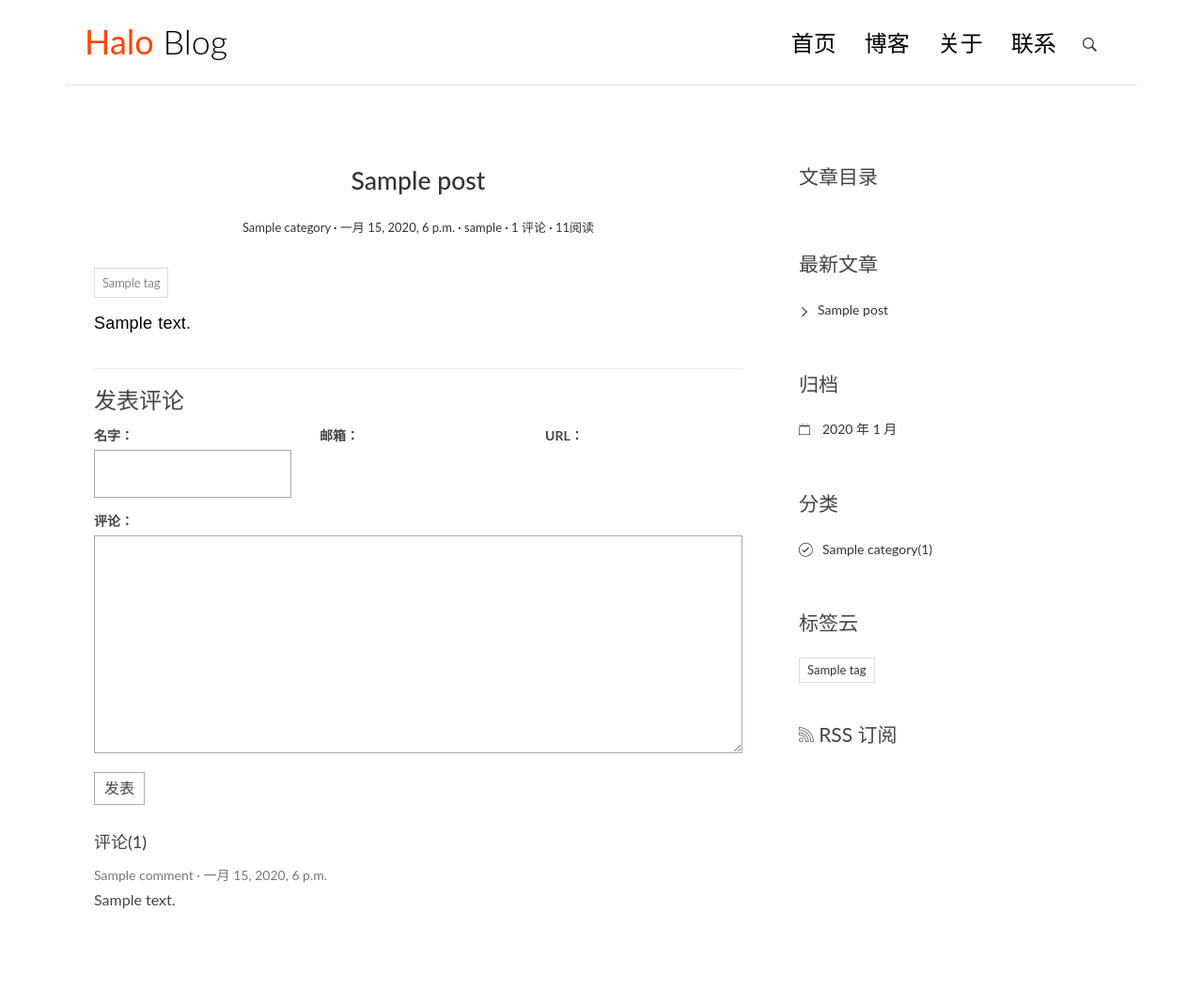
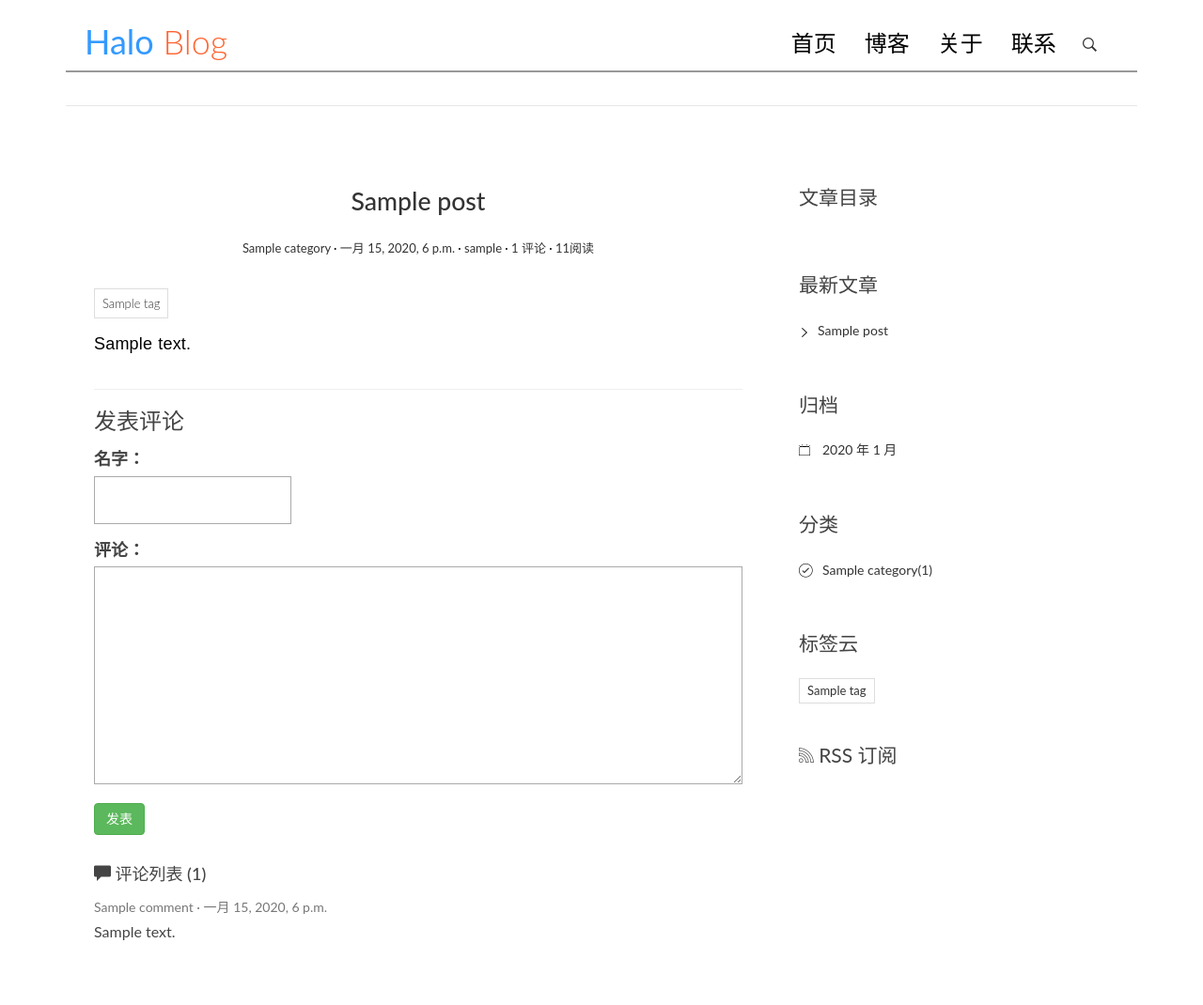
Before and after one commit to linjunyi22/django_blog, a Django app: page /blog/post/1/ in a window 1280 px wide. Shown: the whole page at 94% size. Before the commit the page ends 967 px from the top, so only its background shows below. Run offline with Django 3.2, Linux system fonts and the light colour scheme; tables that the repository leaves empty hold one stand-in row (values such as "Sample post"); some libraries are stand-ins or nearby versions.

Commit message:
修改模板

```diff
--- a/Templates/base.html
+++ b/Templates/base.html
@@ -10,7 +10,9 @@
     <meta name="viewport" content="width=device-width, initial-scale=1">
 
     <!-- css -->
-    <link rel="stylesheet" href="{% static 'blog/css/bootstrap.min.css' %}">
+{#    <link rel="stylesheet" href="{% static 'blog/css/bootstrap.min.css' %}">#}
+    <!-- 最新版本的 Bootstrap 核心 CSS 文件 -->
+    <link rel="stylesheet" href="https://cdn.bootcss.com/bootstrap/3.3.7/css/bootstrap.min.css" integrity="sha384-BVYiiSIFeK1dGmJRAkycuHAHRg32OmUcww7on3RYdg4Va+PmSTsz/K68vbdEjh4u" crossorigin="anonymous">
     <link rel="stylesheet" href="http://code.ionicframework.com/ionicons/2.0.1/css/ionicons.min.css">
     <link rel="stylesheet" href="{% static 'blog/css/pace.css' %}">
     <link rel="stylesheet" href="{% static 'blog/css/custom.css' %}">
@@ -18,7 +20,9 @@
 
     <!-- js -->
     <script src="{%  static 'blog/js/jquery-2.1.3.min.js' %}"></script>
-    <script src="{%  static 'blog/js/bootstrap.min.js' %}"></script>
+{#    <script src="{%  static 'blog/js/bootstrap.min.js' %}"></script>#}
+    <!-- 最新的 Bootstrap 核心 JavaScript 文件 -->
+    <script src="https://cdn.bootcss.com/bootstrap/3.3.7/js/bootstrap.min.js" integrity="sha384-Tc5IQib027qvyjSMfHjOMaLkfuWVxZxUPnCJA7l2mCWNIpG9mGCD8wGNIcPD7Txa" crossorigin="anonymous"></script>
     <script src="{%  static 'blog/js/pace.min.js' %}"></script>
     <script src="{%  static 'blog/js/modernizr.custom.js' %}"></script>
 </head>
@@ -29,7 +33,12 @@
         <div class="row">
             <div class="col-md-4 col-sm-5 col-xs-8">
                 <div class="logo">
-                    <h1><a href="{% url 'blog:index' %}"><b style="color: orangered">Halo</b> Blog</a></h1>
+                    <h1>
+                        <a href="{% url 'blog:index' %}">
+                            <b style="color: #3399FF">Halo</b>
+                            <span style="color: #FF6633;">Blog</span>
+                        </a>
+                    </h1>
                 </div>
             </div><!-- col-md-4 -->
 
@@ -44,9 +53,9 @@
                     <div class="collapse navbar-collapse" id="bs-example-navbar-collapse-1">
                         <ul class="nav navbar-nav navbar-right">
                             <li class="cl-effect-11"><a href="{% url 'blog:index' %}" data-hover="首页">首页</a></li>
-                            <li class="cl-effect-11"><a href="full-width.html" data-hover="博客">博客</a></li>
-                            <li class="cl-effect-11"><a href="about.html" data-hover="关于">关于</a></li>
-                            <li class="cl-effect-11"><a href="contact.html" data-hover="联系">联系</a></li>
+                            <li class="cl-effect-11"><a href="#" data-hover="博客">博客</a></li>
+                            <li class="cl-effect-11"><a href="#" data-hover="关于">关于</a></li>
+                            <li class="cl-effect-11"><a href="#" data-hover="联系">联系</a></li>
                         </ul>
                     </div><!-- /.navbar-collapse -->
                 </nav>
@@ -62,7 +71,7 @@
             </div><!-- col-md-8 -->
 
         </div>
-{#<div style="border: 1px solid darkturquoise;margin: 10px -20px;"></div>#}
+<div style="border: 1px solid #999999;margin: 10px -20px;"></div>
     </header>
 </div>
 
@@ -148,10 +157,10 @@
     <button type="button" class="overlay-close"><span class="ion-ios-close-empty"></span></button>
     <nav>
         <ul>
-            <li><a href="blog/index.html">首页</a></li>
-            <li><a href="full-width.html">博客</a></li>
-            <li><a href="about.html">关于</a></li>
-            <li><a href="contact.html">联系</a></li>
+            <li><a href="{% url 'blog:index' %}">首页</a></li>
+            <li><a href="#">博客</a></li>
+            <li><a href="#">关于</a></li>
+            <li><a href="#">联系</a></li>
         </ul>
     </nav>
 </div>
--- a/Templates/blog/detail.html
+++ b/Templates/blog/detail.html
@@ -36,45 +36,39 @@
                 <section class="comment-area" id="comment-area">
                     <hr>
                     <h3>发表评论</h3>
-                    <form action="{% url 'comments:post_comment' post.pk %}" method="post" class="comment-form">
+<form action="{% url 'comments:post_comment' post.pk %}" method="post" class="comment-form">
                       {% csrf_token %}
                       <div class="row">
                         <div class="col-md-4">
-                          <label for="{{ form.name.id_for_label }}">名字：</label>
+                          <label for="{{ form.name.id_for_label }}" style="font-size: 18px;">名字：</label>
                           {{ form.name }}
                           {{ form.name.errors }}
                         </div>
-                        <div class="col-md-4">
-                          <label for="{{ form.email.id_for_label }}">邮箱：</label>
-                          {{ form.email }}
-                          {{ form.email.errors }}
-                        </div>
-                        <div class="col-md-4">
-                          <label for="{{ form.url.id_for_label }}">URL：</label>
-                          {{ form.url }}
-                          {{ form.url.errors }}
-                        </div>
                         <div class="col-md-12">
-                          <label for="{{ form.text.id_for_label }}">评论：</label>
+                          <label for="{{ form.text.id_for_label }}" style="font-size: 18px;">评论：</label>
                           {{ form.text }}
                           {{ form.text.errors }}
-                          <button type="submit" class="comment-btn">发表</button>
+                          <button type="submit" class="btn btn-success">发表</button>
                         </div>
                       </div>    <!-- row -->
                     </form>
                     <div class="comment-list-panel">
-                        <h4 class="location_comment">评论(<span>{{ post.comment_set.count }}</span>)</h4>
+                        <h4 class="location_comment">
+                            <span  class="glyphicon glyphicon-comment"></span>
+                            评论列表  <span>({{ post.comment_set.count }})</span>
+                        </h4>
                         <ul class="comment-list list-unstyled">
                           {% for comment in comment_list %}
                           <li class="comment-item">
                             <span class="nickname">{{ comment.name }}</span>
-                            <time class="submit-date">{{ comment.created_time }}</time>
+                            <time class="submit-date"
+                              datetime="{{ comment.created_time }}">{{ comment.created_time }}</time>
                             <div class="text">
                               {{ comment.text }}
                             </div>
                           </li>
                           {% empty %}
-                          暂无评论
+                          赶紧抢占沙发吧~
                           {% endfor %}
                         </ul>
                     </div>
```
